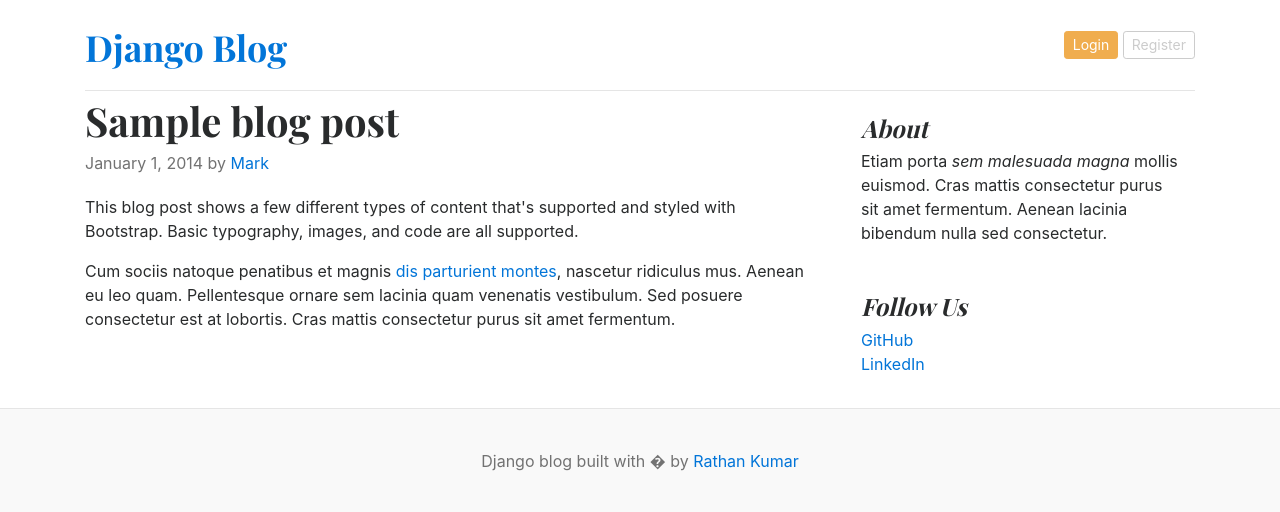
After one commit to Diamondman51/blog, a Django app: template templates/posts_by_category.html in a window 1280 px wide. The commit adds this page. Shown: the top 512 px of the page. Run offline with Django 5.2, Linux system fonts and the light colour scheme; the template is opened without the code that fills it, so the values that code supplies are empty.

Commit message:
upgraded

```diff
--- a/blog_site/settings.py
+++ b/blog_site/settings.py
@@ -64,6 +64,7 @@
                 'django.template.context_processors.request',
                 'django.contrib.auth.context_processors.auth',
                 'django.contrib.messages.context_processors.messages',
+                'blogs.context.categories'
             ],
         },
     },
--- a/blog_site/urls.py
+++ b/blog_site/urls.py
@@ -15,7 +15,7 @@
     2. Add a URL to urlpatterns:  path('blog/', include('blog.urls'))
 """
 from django.contrib import admin
-from django.urls import path
+from django.urls import include, path
 
 from django.conf import settings
 from django.conf.urls.static import static
@@ -24,5 +24,6 @@
 
 urlpatterns = [
     path('admin/', admin.site.urls),
-    path('', home, name='home')
+    path('', home, name='home'),
+    path('category/', include('blogs.urls'))
 ] + static(settings.MEDIA_URL, document_root=settings.MEDIA_ROOT)
--- a/blogs/admin.py
+++ b/blogs/admin.py
@@ -4,7 +4,7 @@
 # Register your models here.
 class BlogAdmin(admin.ModelAdmin):
     prepopulated_fields = {'slug': ('title',)}
-    list_display = ['id', 'title']
+    list_display = ['id', 'title', 'is_featured']
 
 admin.site.register(Category)
 admin.site.register(Blog, BlogAdmin)
--- /dev/null
+++ b/blogs/context.py
@@ -0,0 +1,6 @@
+from blogs.models import Category
+
+
+def categories(req):
+    categories = Category.objects.all()
+    return {'categories': categories}
--- a/blogs/models.py
+++ b/blogs/models.py
@@ -17,7 +17,7 @@
 
 STATUS_CHOICES = (
     (0, 'Draft'),
-    (1, 'Good')
+    (1, 'Published')
 )
 
 class Blog(models.Model):
@@ -32,3 +32,6 @@
     is_featured = models.BooleanField(default=False)
     created_at = models.DateTimeField(auto_now_add=True)
     updated_at = models.DateTimeField(auto_now=True)
+
+    def __str__(self) -> str:
+        return self.title
--- /dev/null
+++ b/blogs/urls.py
@@ -0,0 +1,8 @@
+from django.urls import path
+
+from blogs.views import posts_by_category
+
+
+urlpatterns = [
+    path('<int:category_id>/', posts_by_category, name='posts_by_category')
+]
--- /dev/null
+++ b/templates/posts_by_category.html
@@ -0,0 +1,97 @@
+{% load static %}
+<!DOCTYPE html>
+<html lang="en">
+<head>
+    <meta charset="UTF-8">
+    <meta http-equiv="X-UA-Compatible" content="IE=edge">
+    <meta name="viewport" content="width=device-width, initial-scale=1.0">
+    <title>Django Blogs</title>
+    <link href="https://getbootstrap.com/docs/4.0/dist/css/bootstrap.min.css" rel="stylesheet">
+    <link href="https://fonts.googleapis.com/css?family=Playfair+Display:700,900" rel="stylesheet">
+    <link href="{% static 'css/blog.css' %}" rel="stylesheet">
+  </head>
+<body>
+    <div class="container">
+      <header class="blog-header py-3">
+        <div class="row flex-nowrap justify-content-between align-items-center">
+          <div class="col-8 pt-1">
+            <a class="blog-header-logo text-dark" href="/">Django Blog</a>
+          </div>
+          <div class="col-4 d-flex justify-content-end align-items-center">
+            <a class="btn btn-sm btn-warning" href="#">Login</a> &nbsp;
+            <a class="btn btn-sm btn-outline-secondary" href="#">Register</a>
+          </div>
+        </div>
+      </header>
+
+
+{% for post in posts %}
+{% if forloop.first %}
+<div class="jumbotron p-3 p-md-5 text-white rounded bg-dark" style="background-image: url({{post.featured_image.url}});background-blend-mode: overlay;background-size:cover;">
+    <div class="col-md-8 px-0">
+      <h1 class="display-4 font-italic">{{post.title}}</h1>
+      <p class="lead my-3">{{post.short_description | truncatewords:50}}</p>
+      <p class="lead mb-0"><a href="#" class="text-white font-weight-bold">Continue reading...</a></p>
+    </div>
+  </div>
+{% endif %}
+{% endfor %}
+
+  <div class="row mb-2">
+    {% for post in posts %}
+    <div class="col-md-6">
+      <div class="card border-0" >
+        <div class="card-body">
+          <h3>{{post.title}}</h3>
+          <small class="mb-1 text-muted">{{post.created_at}}</small>
+          <p class="card-text">{{post.body | truncatewords:20}}</p>
+        </div>
+      </div>
+    </div>
+    {% endfor %}
+  </div>
+
+  <main role="main" class="container p-0">
+    <div class="row">
+      <div class="col-md-8 blog-main">
+
+        <div class="blog-post">
+          <h2 class="blog-post-title">Sample blog post</h2>
+          <p class="blog-post-meta">January 1, 2014 by <a href="#">Mark</a></p>
+
+          <p>This blog post shows a few different types of content that's supported and styled with Bootstrap. Basic typography, images, and code are all supported.</p>
+
+          <p>Cum sociis natoque penatibus et magnis <a href="#">dis parturient montes</a>, nascetur ridiculus mus. Aenean eu leo quam. Pellentesque ornare sem lacinia quam venenatis vestibulum. Sed posuere consectetur est at lobortis. Cras mattis consectetur purus sit amet fermentum.</p>
+
+
+        </div>
+        <!-- /.blog-post -->
+
+      </div>
+      <!-- /.blog-main -->
+
+      <aside class="col-md-4 blog-sidebar">
+        <div class="p-3 mb-3 bg-light rounded">
+          <h4 class="font-italic">About</h4>
+          <p class="mb-0">Etiam porta <em>sem malesuada magna</em> mollis euismod. Cras mattis consectetur purus sit amet fermentum. Aenean lacinia bibendum nulla sed consectetur.</p>
+        </div>
+
+        <div class="p-3">
+          <h4 class="font-italic">Follow Us</h4>
+          <ol class="list-unstyled">
+            <li><a href="#">GitHub</a></li>
+            <li><a href="#">LinkedIn</a></li>
+          </ol>
+        </div>
+      </aside><!-- /.blog-sidebar -->
+
+    </div><!-- /.row -->
+
+  </main><!-- /.container -->
+
+</div>
+<footer class="blog-footer">
+  <p>Django blog built with � by <a href="#">Rathan Kumar</a></p>
+</footer>
+</body>
+</html>
```
Also changed, not shown: blog_site/views.py (+12 -1 lines), blogs/views.py (+13 -0 lines), templates/base.html (added, +44 -0 lines), templates/blogs.html (+3 -78 lines), templates/posts_by_category2.html (added, +36 -0 lines), blogs/migrations/0002_alter_blog_status.py (added), media/uploads/2024/07/25/Снимок_экрана_1.png (added).
